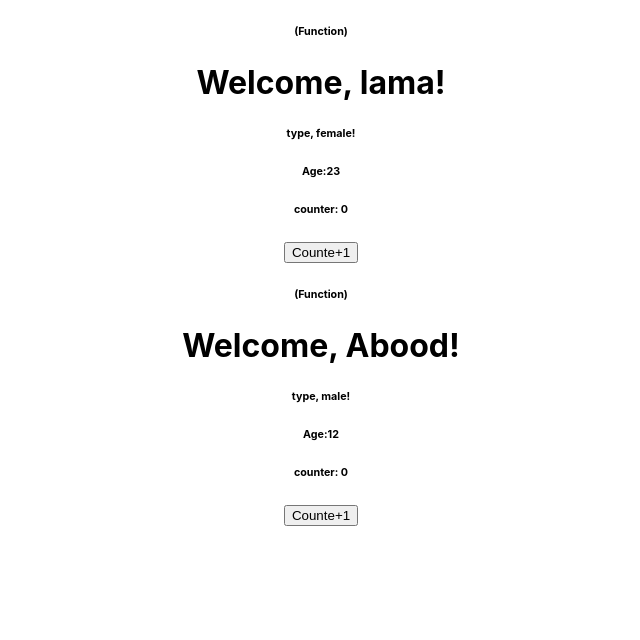
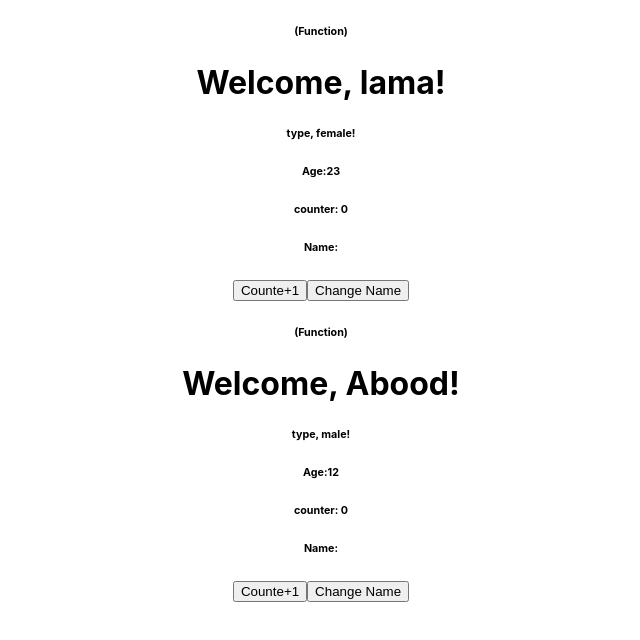
Before and after one commit to Lamakharaz/Session2_react, a React (Create React App) app: page / in a window 1280 px wide. Shown: the top 640 px of the page, without its empty margins (319-959 px from the left). Built offline with nearby package versions, Linux system fonts and the light colour scheme.

Commit message:
src/Components/WelcomeF.js

```diff
--- a/src/Components/WelcomeF.js
+++ b/src/Components/WelcomeF.js
@@ -4,6 +4,7 @@ function WelcomeF(props) {
 
     //hooks
     const[counter,setCounter]=useState(0);
+    const[name,setName]=useState(" ");
 
     return (<>
     <h6>(Function)</h6>
@@ -11,7 +12,9 @@ function WelcomeF(props) {
     <h6> type, {props.gender}! </h6>
     <h6> Age:{props.age}</h6>
     <h6> counter: {counter}</h6>
+    <h6> Name: {name}</h6>
     <button onClick={()=>setCounter(counter+1)}>Counte+1 </button>
+    <button onClick={()=>setName(props.name)}>Change Name </button>
 
     </>)
 }export default WelcomeF;
```
